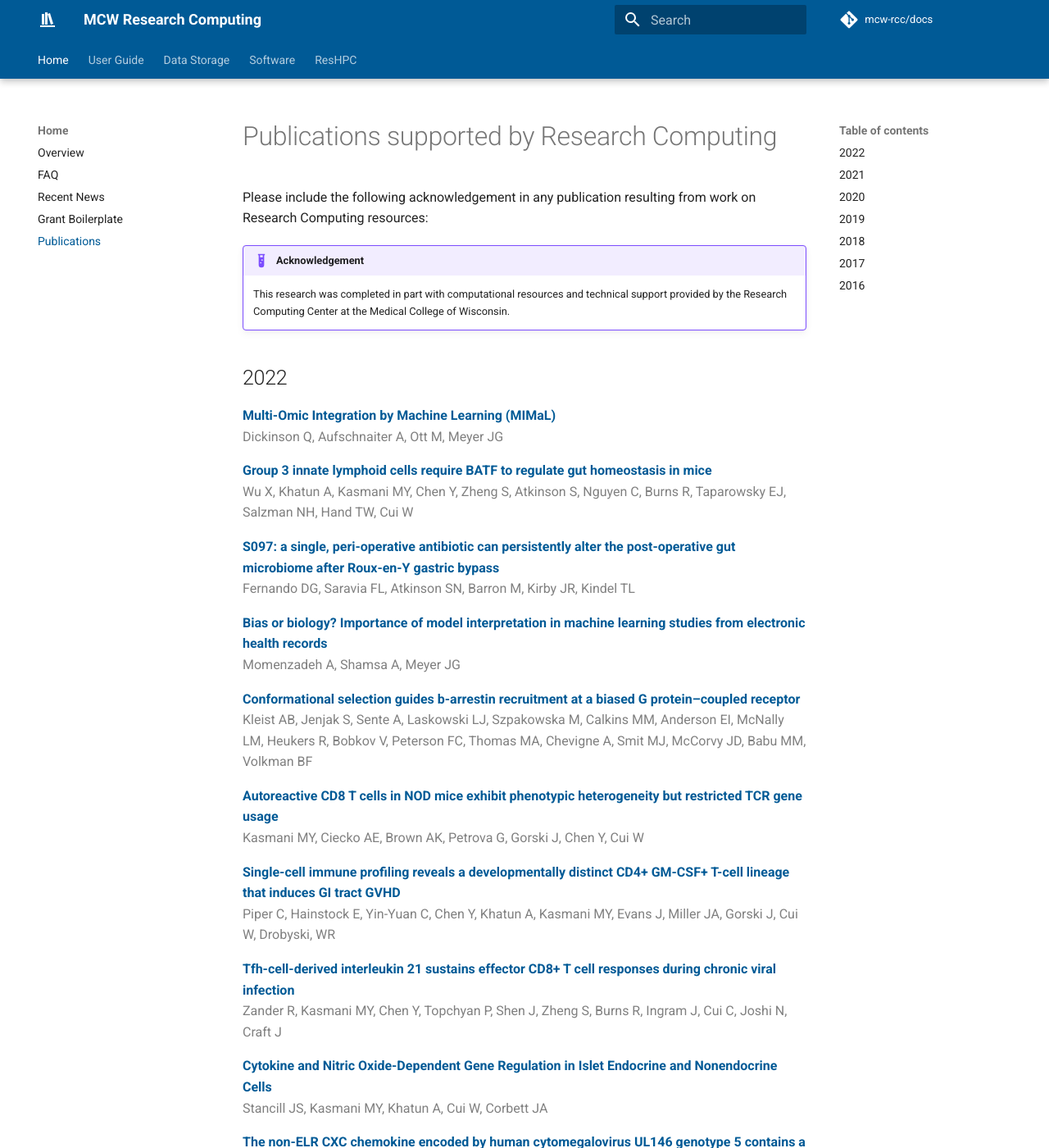
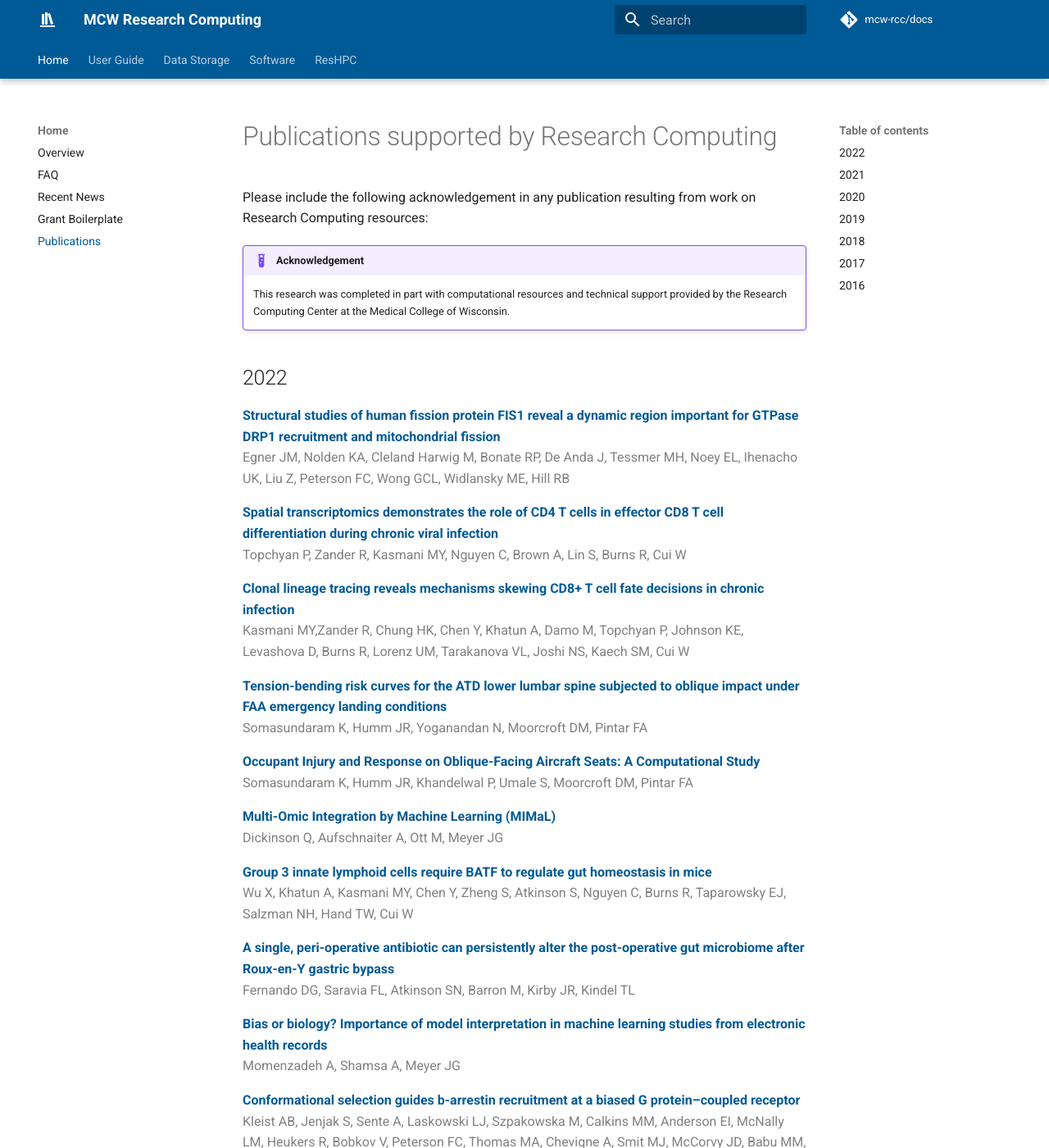
Before and after one commit to mcw-rcc/mcw-rcc.github.io, an MkDocs documentation site: the page built from docs/pubs.md, in a window 1280 px wide and 1400 px high. Shown: the whole window at 82% size. Built offline with MkDocs 1.6.1 and Material for MkDocs 9.7.7, drawn with Linux system fonts in a browser that asks for light colours; comment, search, counter and statistics services are not loaded.

Commit message:
new pubs

```diff
--- a/docs/pubs.md
+++ b/docs/pubs.md
@@ -10,6 +10,26 @@ Please include the following acknowledgement in any publication resulting from w
 
 ## 2022
 
+**[Structural studies of human fission protein FIS1 reveal a dynamic region important for GTPase DRP1 recruitment and mitochondrial fission](https://doi.org/10.1016/j.jbc.2022.102620)**
+Egner JM, Nolden KA, Cleland Harwig M, Bonate RP, De Anda J, Tessmer MH, Noey EL, Ihenacho UK, Liu Z, Peterson FC, Wong GCL, Widlansky ME, Hill RB
+{: .author}
+
+**[Spatial transcriptomics demonstrates the role of CD4 T cells in effector CD8 T cell differentiation during chronic viral infection](https://doi.org/10.1016/j.celrep.2022.111736)**
+Topchyan P, Zander R, Kasmani MY, Nguyen C, Brown A, Lin S, Burns R, Cui W
+{: .author}
+
+**[Clonal lineage tracing reveals mechanisms skewing CD8+ T cell fate decisions in chronic infection](https://doi.org/10.1084/jem.20220679)**
+Kasmani MY,Zander R, Chung HK, Chen Y, Khatun A, Damo M, Topchyan P, Johnson KE, Levashova D, Burns R, Lorenz UM, Tarakanova VL, Joshi NS, Kaech SM, Cui W
+{: .author}
+
+**[Tension-bending risk curves for the ATD lower lumbar spine subjected to oblique impact under FAA emergency landing conditions](https://doi.org/10.1080/13588265.2022.2130611)**
+Somasundaram K, Humm JR, Yoganandan N, Moorcroft DM, Pintar FA
+{: .author}
+
+**[Occupant Injury and Response on Oblique-Facing Aircraft Seats: A Computational Study](https://doi.org/10.1115/1.4055511)**
+Somasundaram K, Humm JR, Khandelwal P, Umale S, Moorcroft DM, Pintar FA
+{: .author}
+
 **[Multi-Omic Integration by Machine Learning (MIMaL)](https://doi.org/10.1093/bioinformatics/btac631)**
 Dickinson Q, Aufschnaiter A, Ott M, Meyer JG
 {: .author}
@@ -18,7 +38,7 @@ Dickinson Q, Aufschnaiter A, Ott M, Meyer JG
 Wu X, Khatun A, Kasmani MY, Chen Y, Zheng S, Atkinson S, Nguyen C, Burns R, Taparowsky EJ, Salzman NH, Hand TW, Cui W
 {: .author}
 
-**[S097: a single, peri-operative antibiotic can persistently alter the post-operative gut microbiome after Roux-en-Y gastric bypass](https://doi.org/10.1007/s00464-022-09387-4)**
+**[A single, peri-operative antibiotic can persistently alter the post-operative gut microbiome after Roux-en-Y gastric bypass](https://doi.org/10.1007/s00464-022-09387-4)**
 Fernando DG, Saravia FL, Atkinson SN, Barron M, Kirby JR, Kindel TL
 {: .author}
 
```
